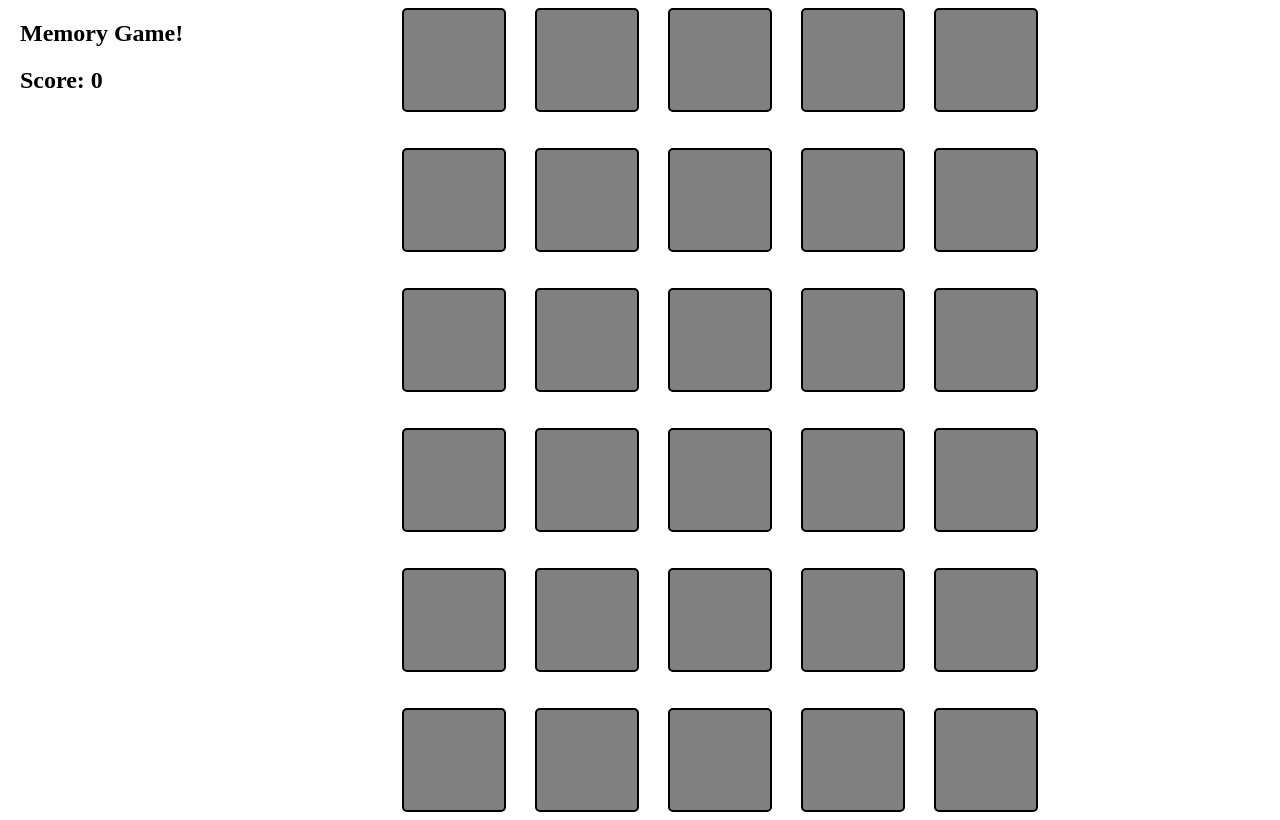
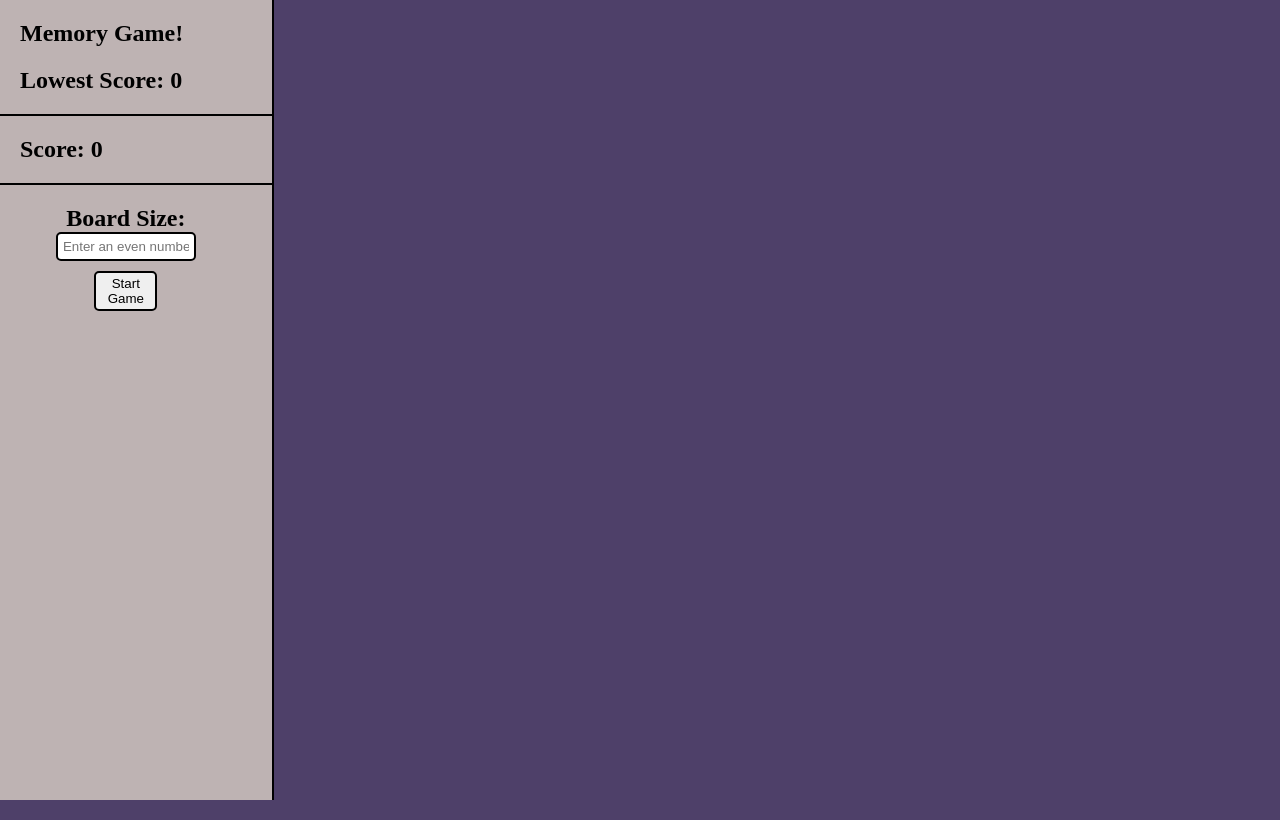
Before and after one commit to MarcusSanchez/sb-Memory-Game, a plain HTML site: page index.html in a window 1280 px wide. Drawn offline with Linux system fonts and the light colour scheme.

Commit message:
do further study

```diff
--- a/index.html
+++ b/index.html
@@ -6,102 +6,20 @@
   <link rel="stylesheet" href="style.css"/>
 </head>
 <body>
-  <section id="sidepanel">
-    <h1>Memory Game!</h1>
+  <section id="side-panel">
+    <div id="nav">
+      <h1>Memory Game!</h1>
+      <h1 id="lowest-score">Lowest Score: 0</h1>
+    </div>
     <h1 id="score">Score: 0</h1>
+    <form>
+      <label for="board-size">Board Size:</label>
+      <input type="text" id="board-size" placeholder="Enter an even number..."/>
+      <button id="start-button" type="submit">Start Game</button>
+    </form>
   </section>
-  <div id="game">
-    <div class="container">
-      <div class="color"></div>
-    </div>
-    <div class="container">
-      <div class="color"></div>
-    </div>
-    <div class="container">
-      <div class="color"></div>
-    </div>
-    <div class="container">
-      <div class="color"></div>
-    </div>
-    <div class="container">
-      <div class="color"></div>
-    </div>
-    <div class="container">
-      <div class="color"></div>
-    </div>
-    <div class="container">
-      <div class="color"></div>
-    </div>
-    <div class="container">
-      <div class="color"></div>
-    </div>
-    <div class="container">
-      <div class="color"></div>
-    </div>
-    <div class="container">
-      <div class="color"></div>
-    </div>
-    <div class="container">
-      <div class="color"></div>
-    </div>
-    <div class="container">
-      <div class="color"></div>
-    </div>
-    <div class="container">
-      <div class="color"></div>
-    </div>
-    <div class="container">
-      <div class="color"></div>
-    </div>
-    <div class="container">
-      <div class="color"></div>
-    </div>
-    <div class="container">
-      <div class="color"></div>
-    </div>
-    <div class="container">
-      <div class="color"></div>
-    </div>
-    <div class="container">
-      <div class="color"></div>
-    </div>
-    <div class="container">
-      <div class="color"></div>
-    </div>
-    <div class="container">
-      <div class="color"></div>
-    </div>
-    <div class="container">
-      <div class="color"></div>
-    </div>
-    <div class="container">
-      <div class="color"></div>
-    </div>
-    <div class="container">
-      <div class="color"></div>
-    </div>
-    <div class="container">
-      <div class="color"></div>
-    </div>
-    <div class="container">
-      <div class="color"></div>
-    </div>
-    <div class="container">
-      <div class="color"></div>
-    </div>
-    <div class="container">
-      <div class="color"></div>
-    </div>
-    <div class="container">
-      <div class="color"></div>
-    </div>
-    <div class="container">
-      <div class="color"></div>
-    </div>
-    <div class="container">
-      <div class="color"></div>
-    </div>
-  </div>
+  <div id="game"></div>
+
   <script src="script.js"></script>
 </body>
 </html>
--- a/script.js
+++ b/script.js
@@ -1,9 +1,31 @@
-let matches = 15;
+// <div className="container">
+//   <div className="color"></div>
+// </div>
+
+let matches = 0;
 let score = 0;
+let lowestScore = localStorage.getItem('lowestScore') || 0;
+document.querySelector('#lowest-score').innerHTML = `Lowest Score: ${lowestScore.toString()}`;
 let openedColors = [];
 
 let colors = []
-for (let i = 0; i < 15; i++) {
+
+function start(e) {
+  e.preventDefault();
+  const boardSize = document.querySelector('#board-size').value.trim();
+  const num = parseInt(boardSize, 10);
+
+  if (boardSize !== '' && !isNaN(boardSize)) {
+    if (num % 2 === 1 || num < 4) {
+      alert('Board size must be even and at least 4!');
+      return;
+    }
+    populateBoard(num);
+  }
+
+  matches = num / 2;
+
+  for (let i = 0; i < matches; i++) {
     let color = generateRGB();
     colors.push(color, color);
   }
@@ -13,6 +35,7 @@ const colorBoxes = document.querySelectorAll('.color');
   for (let colorBox of colorBoxes) {
     colorBox.setAttribute('data-color', colors.pop());
     colorBox.addEventListener('click', handler)
+
     function handler() {
       if (openedColors.length === 1 && colorBox === openedColors[0].colorBox) {
         return;
@@ -28,8 +51,8 @@ for (let colorBox of colorBoxes) {
         let prevColor = openedColors.pop();
         if (!(prevColor.color === color)) {
           setTimeout(() => {
-          prevColor.colorBox.style.backgroundColor = 'grey';
-          colorBox.style.backgroundColor = 'grey';
+            prevColor.colorBox.style.backgroundColor = '#beb3b3';
+            colorBox.style.backgroundColor = '#beb3b3';
           }, 500);
           return;
         }
@@ -38,11 +61,34 @@ for (let colorBox of colorBoxes) {
         prevColor.colorBox.removeEventListener('click', handler);
         if (matches === 0) {
           alert(`You won with a score of ${score}!`);
-        location.reload();
+          if (lowestScore > score) {
+            localStorage.setItem('lowestScore', score);
+            document.querySelector('#lowest-score').innerHTML = `Lowest Score: ${score.toString()}`;
           }
         }
       }
     }
+  }
+  const startButton = document.querySelector('#start-button');
+  startButton.removeEventListener('click', start);
+  startButton.addEventListener('click', restart);
+  startButton.innerText = 'Restart';
+}
+
+function restart(e) {
+  const game = document.querySelector('#game');
+  game.innerHTML = '';
+  colors = [];
+  openedColors = [];
+  matches = 0;
+  score = 0;
+  document.querySelector('#score').innerText = `Score: ${score.toString()}`;
+  start(e);
+}
+
+const startButton = document.querySelector('#start-button');
+startButton.addEventListener('click', start);
+
 
 function generateRGB() {
   const r = Math.floor(Math.random() * 256)
@@ -66,4 +112,44 @@ function shuffle(array) {
   return array;
 }
 
-console.log(colors);
+function populateBoard(n) {
+  let gameBoard = document.getElementById('game');
+  let [rows, cols] = closestMultipliers(n);
+  let rowWidth = Math.floor(100 / rows)
+  let colWidth = Math.floor(100 / cols)
+  for (let i = 0; i < n; i++) {
+    let container = document.createElement('div');
+    container.classList.add('container');
+    container.style.width = `${rowWidth}%`;
+    container.style.height = `${colWidth}vh`;
+
+    let colorBox = document.createElement('div');
+    colorBox.classList.add('color');
+    container.appendChild(colorBox);
+    gameBoard.appendChild(container);
+  }
+}
+
+function closestMultipliers(n) {
+  const sqrtN = Math.floor(Math.sqrt(n));
+  if (sqrtN * sqrtN === n) {
+    return [sqrtN, sqrtN];
+  }
+
+  let lower = sqrtN;
+  let upper = sqrtN + 1;
+
+  let product = lower * upper;
+
+  while (product !== n) {
+    console.log('running');
+    if (product < n) {
+      upper++;
+    } else {
+      lower--;
+    }
+    product = lower * upper;
+  }
+
+  return [lower, upper];
+}
--- a/style.css
+++ b/style.css
@@ -2,34 +2,75 @@ body {
   margin: 0;
   padding: 0;
   display: flex;
+  background-color: #4e4069;
 }
 
-#sidepanel {
+#side-panel {
   width: 20%;
+  padding-right: 20px;
+  border-right: #000 2px solid;
+  background-color: #beb3b3;
+  height: 100vh;
+}
+
+#nav {
+  border-bottom: black solid 2px;
   padding-left: 20px;
+  width: 100%;
+}
+
+#score {
+  padding-left: 20px;
+  border-bottom: black solid 2px;
+  width: 100%;
+  padding-bottom: 20px;
+}
+
+form {
+  display: flex;
+  flex-direction: column;
+  align-items: center;
+}
+
+label {
+  font-size: 1.5rem;
+  font-weight: bold;
+}
+
+input {
+  width: 50%;
+  margin-bottom: 10px;
+  padding: 5px;
+  border-radius: 5px;
+  border: 2px black solid;
+}
+
+#start-button {
+  padding: 3px;
+  border-radius: 5px;
+  border: 2px black solid;
+  width: 25%;
 }
 
 #game {
   display: flex;
   flex-wrap: wrap;
   width: 80%;
-  margin: 0 15%;
-  row-gap: 20px;
 }
 
 .container {
   display: flex;
   justify-content: center;
   align-items: center;
-  width: 19%;
+  width: 20%;
   height: 15vh;
 }
 
 .color {
-  background-color: grey;
+  background-color: #beb3b3;
   border: 2px solid black;
   border-radius: 5px;
-  height: 100px;
-  width: 100px;
+  height: 80%;
+  width: 40%;
   transition: background-color 0.5s ease;
 }
```
Lines whose indentation alone changed are shown as unchanged.
